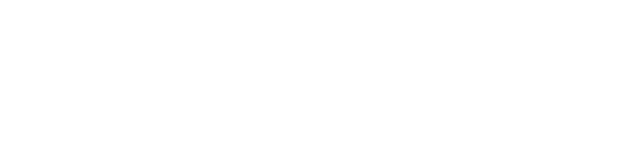
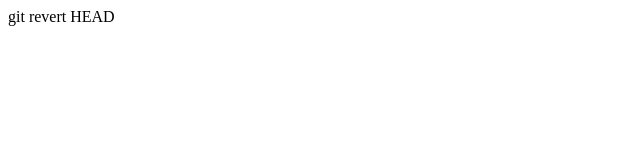
Before and after one commit to HailHaidera/gitdemo, a website: page index.html in a window 1280 px wide. Shown: the whole page, without its empty margins (0-640 px from the left). Drawn offline with Linux system fonts and the light colour scheme.

Commit message:
add div tag

```diff
--- a/index.html
+++ b/index.html
@@ -6,6 +6,8 @@
   <title>Document</title>
 </head>
 <body>
-
+    <div>
+      git revert HEAD
+    </div>
 </body>
 </html>
```
